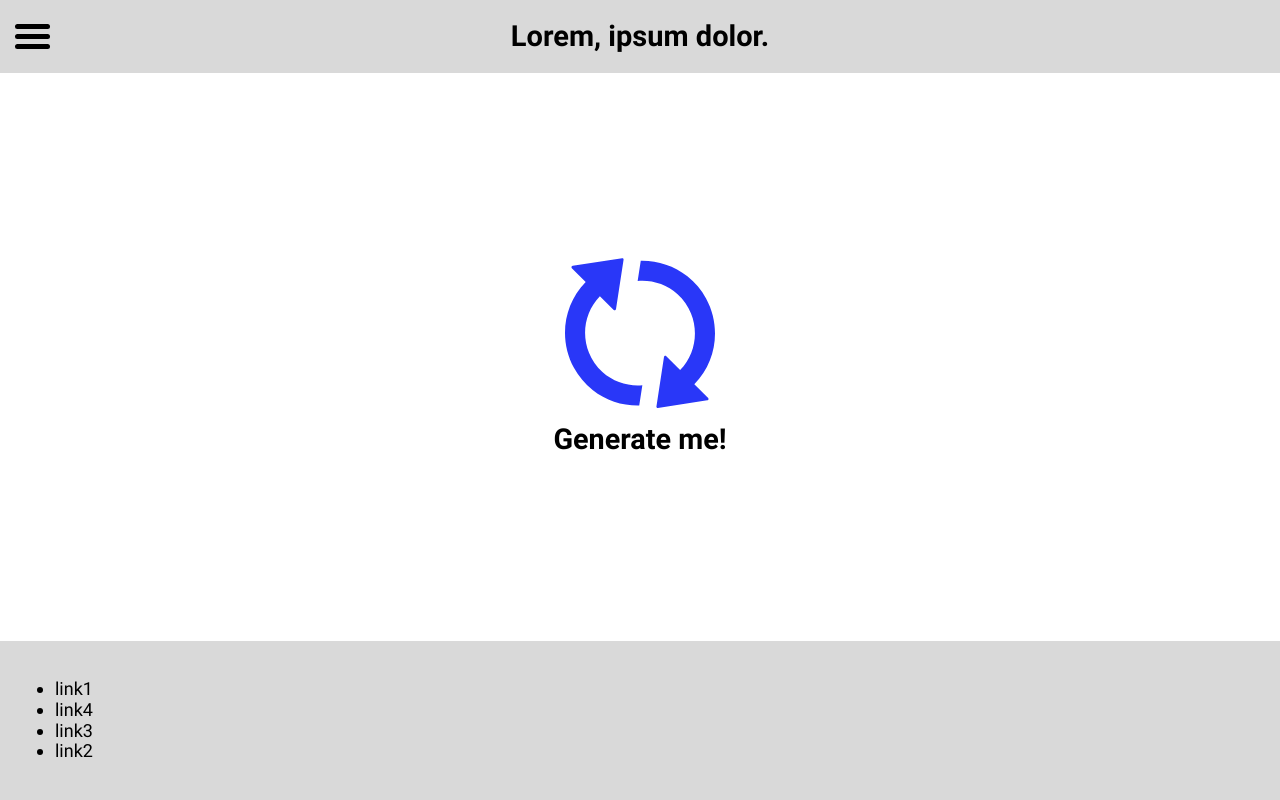
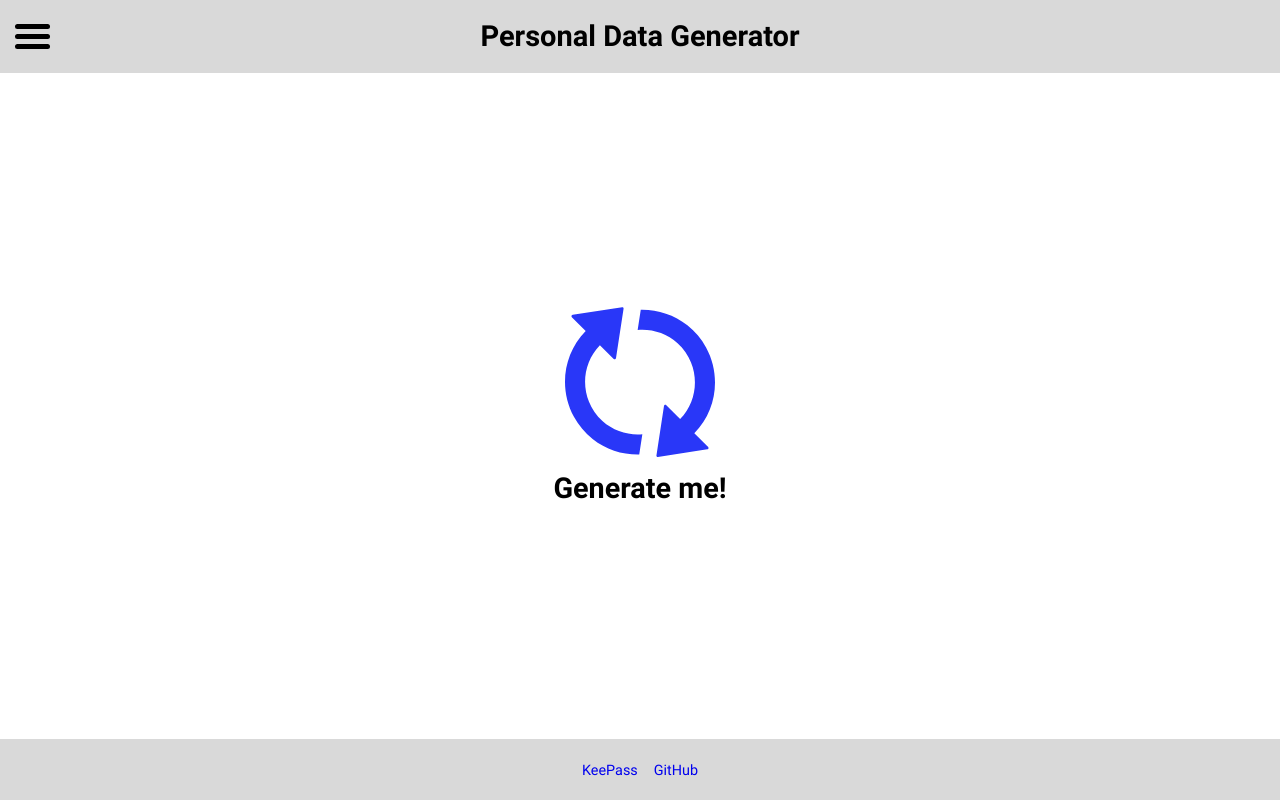
Before and after one commit to prspro/account-filler, a React (Create React App) app: page / in a window 1280 px wide. Built offline with nearby package versions, Linux system fonts and the light colour scheme.

Commit message:
header and footer styles reworked

```diff
--- a/src/App.tsx
+++ b/src/App.tsx
@@ -21,9 +21,9 @@ function App() {
   return (
     <div className="app">
       <header className="header">
-        <Burger className="header__burger"/>
+        <Burger className="header__burger" />
         <a href="/" className="header__title">
-          Lorem, ipsum dolor.
+          Personal Data Generator
         </a>
       </header>
       <main>
@@ -64,12 +64,28 @@ function App() {
         )}
       </main>
       <footer className="footer">
-        <ul>
-          <li>link1</li>
-          <li>link4</li>
-          <li>link3</li>
-          <li>link2</li>
-        </ul>
+        <LineList>
+          <LineItem>
+            <a
+              className="footer__link"
+              href="https://keepass.info/"
+              rel="noreferrer"
+              target="_blank"
+            >
+              KeePass
+            </a>
+          </LineItem>
+          <LineItem>
+            <a
+              className="footer__link"
+              href="https://github.com/prspro"
+              rel="noreferrer"
+              target="_blank"
+            >
+              GitHub
+            </a>
+          </LineItem>
+        </LineList>
       </footer>
       <Overlay />
     </div>
--- a/src/components/Burger/burger.sass
+++ b/src/components/Burger/burger.sass
@@ -1,3 +1,4 @@
+@import "../../styles/_breackpoints"
 $barWidth: 35px
 $barHeight: 5px
 
@@ -35,3 +36,26 @@ $barHeight: 5px
             &:nth-of-type(3)
                 position: relative
                 transform: translate(0 , -$barHeight * 2) rotate(-45deg)
+
+@media screen and (max-width: $container_sm)
+    $barWidth: 23px
+    $barHeight: 3px
+    .burger
+        $root: &
+        width: $barWidth
+        height: 20px
+        &__bar
+            width: $barWidth
+            height: $barHeight
+            margin-bottom: $barHeight
+        &.active
+            #{$root}__bar
+                &:nth-of-type(1)
+                    position: relative
+                    transform: translate(0 , $barHeight * 2) rotate(45deg)
+                &:nth-of-type(2)
+                    width: 0
+                    opacity: 0
+                &:nth-of-type(3)
+                    position: relative
+                    transform: translate(0 , -$barHeight * 2) rotate(-45deg)
--- a/src/components/Field/field.sass
+++ b/src/components/Field/field.sass
@@ -40,5 +40,4 @@
             #{$root}__icon
                 transform: rotate(180deg)
     &__copy
-
     &__icon
--- a/src/index.sass
+++ b/src/index.sass
@@ -1,6 +1,7 @@
 @import "./styles/container"
 @import "./styles/svg-icons"
 @import "./styles/fonts.css"
+@import "./styles/_breackpoints"
 
 .app
     display: flex
@@ -32,5 +33,15 @@
         font-size: 1.8125rem
         transition: all .3s
 
+.footer
+    &__link
+        text-decoration: none
+        font-size: 0.9rem
+
 section
     margin: 20px 0
+
+@media screen and (max-width: $container_sm)
+    .header
+        &__title
+            font-size: 1rem
```
